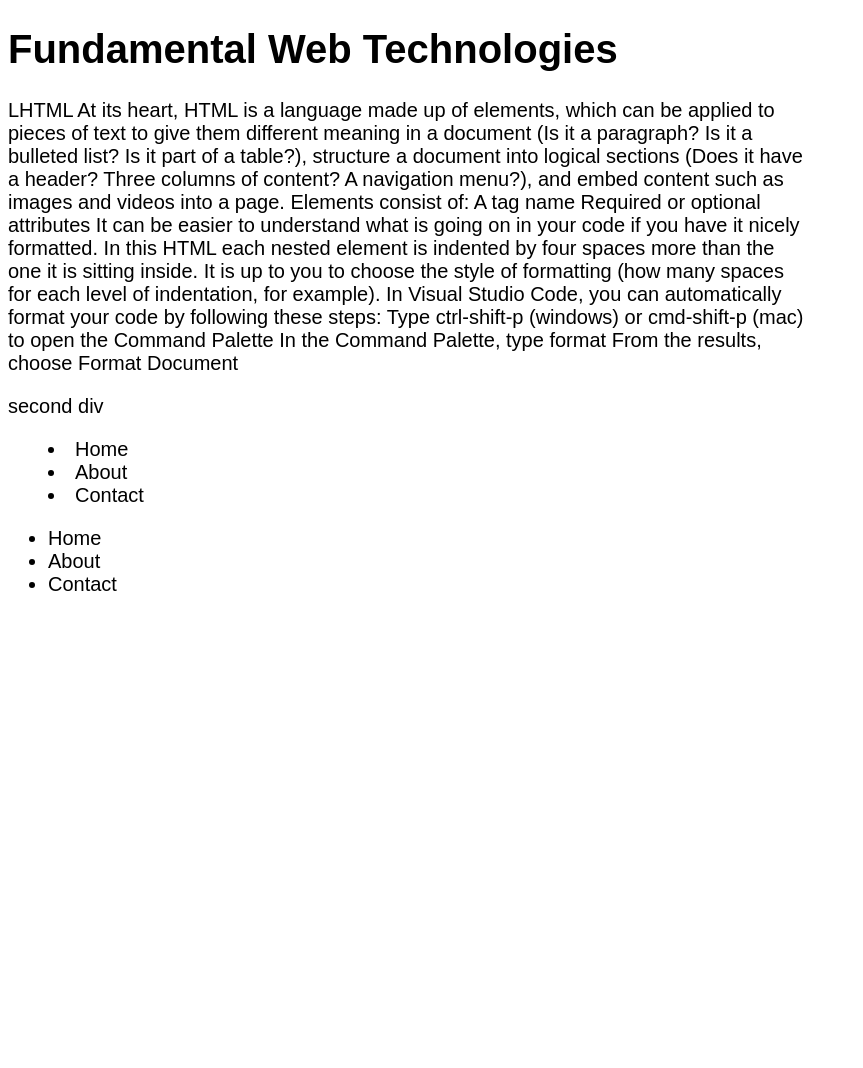
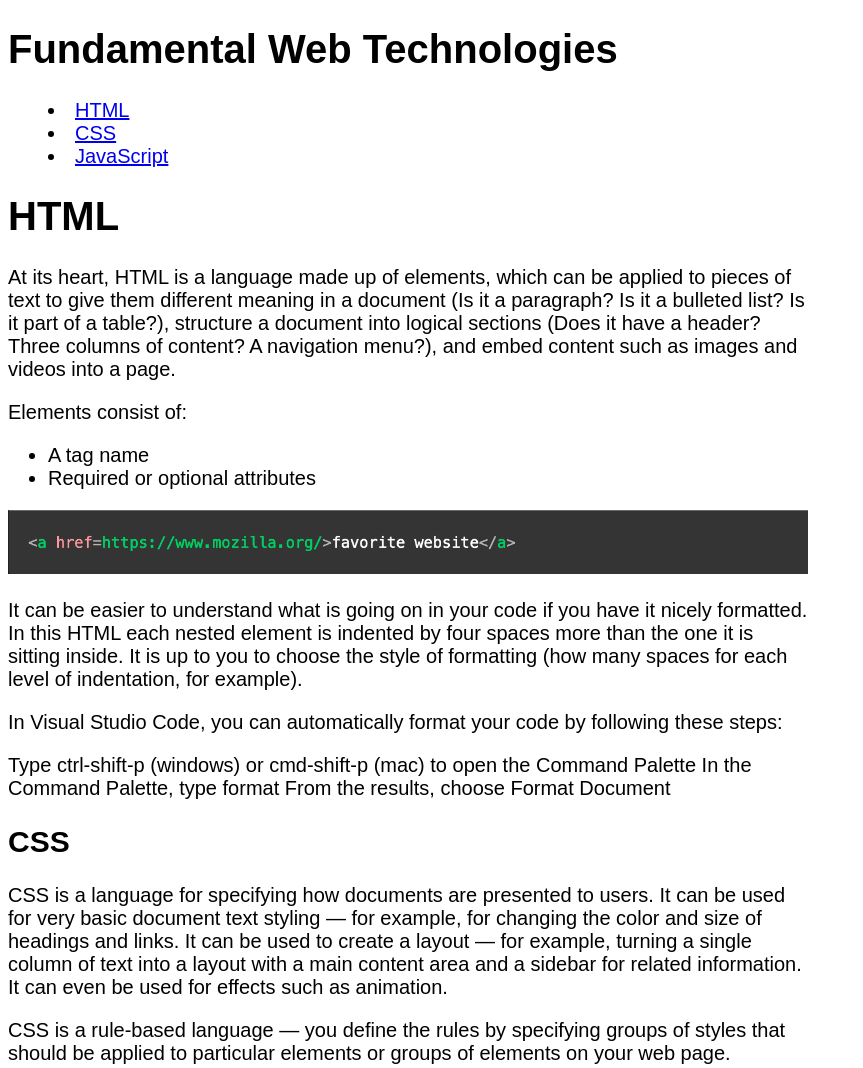
Before and after one commit to yayeseydi/ACIT1620-Lab2, a plain HTML site: page index.html in a window 1280 px wide. Shown: the top 1068 px of the page, without its empty margins (0-863 px from the left). Before the commit the page ends 800 px from the top, so only its background shows below. Drawn offline with Linux system fonts and the light colour scheme.

Commit message:
Add content to index page

```diff
--- a/index.html
+++ b/index.html
@@ -10,39 +10,69 @@
     <main></main>
    <div>
       <h1>Fundamental Web Technologies</h1>
-      <P>LHTML
+      <menu>
+        <li>
+            <a href="#HTML">HTML</a>
 
-        At its heart, HTML is a language made up of elements, which can be applied to pieces of text to give them different meaning in a document (Is it a paragraph? Is it a bulleted list? Is it part of a table?), structure a document into logical sections (Does it have a header? Three columns of content? A navigation menu?), and embed content such as images and videos into a page.
 
-        Elements consist of:
+        </li>
+        <li>
+            <a href="#CSS">CSS</a>
+        </li>
+        <li>
+            <a href="#JavaScript">JavaScript</a>
+        </li>
+    </menu>
 
-        A tag name
-        Required or optional attributes
 
-        It can be easier to understand what is going on in your code if you have it nicely formatted. In this HTML each nested element is indented by four spaces more than the one it is sitting inside. It is up to you to choose the style of formatting (how many spaces for each level of indentation, for example).
-        In Visual Studio Code, you can automatically format your code by following these steps:
+     <h1 id="HTML">HTML</h1>
 
-        Type ctrl-shift-p (windows) or cmd-shift-p (mac) to open the Command Palette
+    <p>At its heart, HTML is a language made up of elements, which can be applied to pieces of text to give them different meaning in a document (Is it a paragraph? Is it a bulleted list? Is it part of a table?), structure a document into logical sections (Does it have a header? Three columns of content? A navigation menu?), and embed content such as images and videos into a page.
+
+        <p>Elements consist of:</p>
+
+    <ul>
+        <li>A tag name</li>
+        <li> Required or optional attributes</li>
+    </ul>
+
+
+         <img src="element.png" />
+
+        <p>It can be easier to understand what is going on in your code if you have it nicely formatted. In this HTML each nested element is indented by four spaces more than the one it is sitting inside. It is up to you to choose the style of formatting (how many spaces for each level of indentation, for example).</p>
+
+        <p>In Visual Studio Code, you can automatically format your code by following these steps:</p>
+
+         Type ctrl-shift-p (windows) or cmd-shift-p (mac) to open the Command Palette
         In the Command Palette, type format
-        From the results, choose Format Document</P>
+         From the results, choose Format Document</P>
      <div>
-    <div>
-        second div
-        </div>
-    </main>
-    <aside>
-        <menu>
-            <li>Home</li>
-            <li>About</li>
-            <li>Contact</li>
-        </menu>
+      <h2 id="CSS">CSS</h2>
 
-        <ul>
-            <li>Home</li>
-            <li>About</li>
-            <li>Contact</li>
-        </ul>
-    </aside>
+        <p>CSS is a language for specifying how documents are presented to users. It can be used for very basic document text styling — for example, for changing the color and size of headings and links. It can be used to create a layout — for example, turning a single column of text into a layout with a main content area and a sidebar for related information. It can even be used for effects such as animation.<p>
 
-</body>
-</html>
+        <p>CSS is a rule-based language — you define the rules by specifying groups of styles that should be applied to particular elements or groups of elements on your web page.<p>
+
+         <p>For example, you can decide to have the main heading on your page to be shown as large red text. The following code shows a very simple CSS rule that would achieve the styling described above:<p>
+
+            <img src="css.png" />
+
+         </div>
+
+          <h3 id="JavaScript">JavaScript</h3>
+
+         <p>JavaScript is a programming language that allows you to implement complex functionalities on web pages. Every time a web page does more than just sit there and display static information for you to look at—displaying timely content updates, interactive maps, animated 2D/3D graphics, scrolling video jukeboxes, or more—you can bet that JavaScript is probably involved.</p>
+
+       <p>The core client-side JavaScript language consists of some common programming features that allow you to do things like: </p>
+   <ol>
+        <li>Store useful values inside variables</li>
+        <li>Perform operations on pieces of text (known as "strings" in programming)</li>
+        <li>Run code in response to certain events occurring on a web page - for example, a user clicking a button</li>
+    </ol>
+        <img src="script.png" />
+
+       <p>What is even more exciting however is the functionality built on top of the client-side JavaScript language. So-called Application Programming Interfaces (APIs) provide you with extra superpowers to use in your JavaScript code.</p>
+
+       <p>APIs are ready-made sets of code building blocks that allow a developer to implement programs that would otherwise be hard or impossible to implement. They do the same thing for programming that ready-made furniture kits do for home building — it is much easier to take ready-cut panels and screw them together to make a bookshelf than it is to work out the design yourself, go and find the correct wood, cut all the panels to the right size and shape, find the correct-sized screws, and then put them together to make a bookshelf.</p>
+
+        <div>
```
Also changed, not shown: element....png (added).
